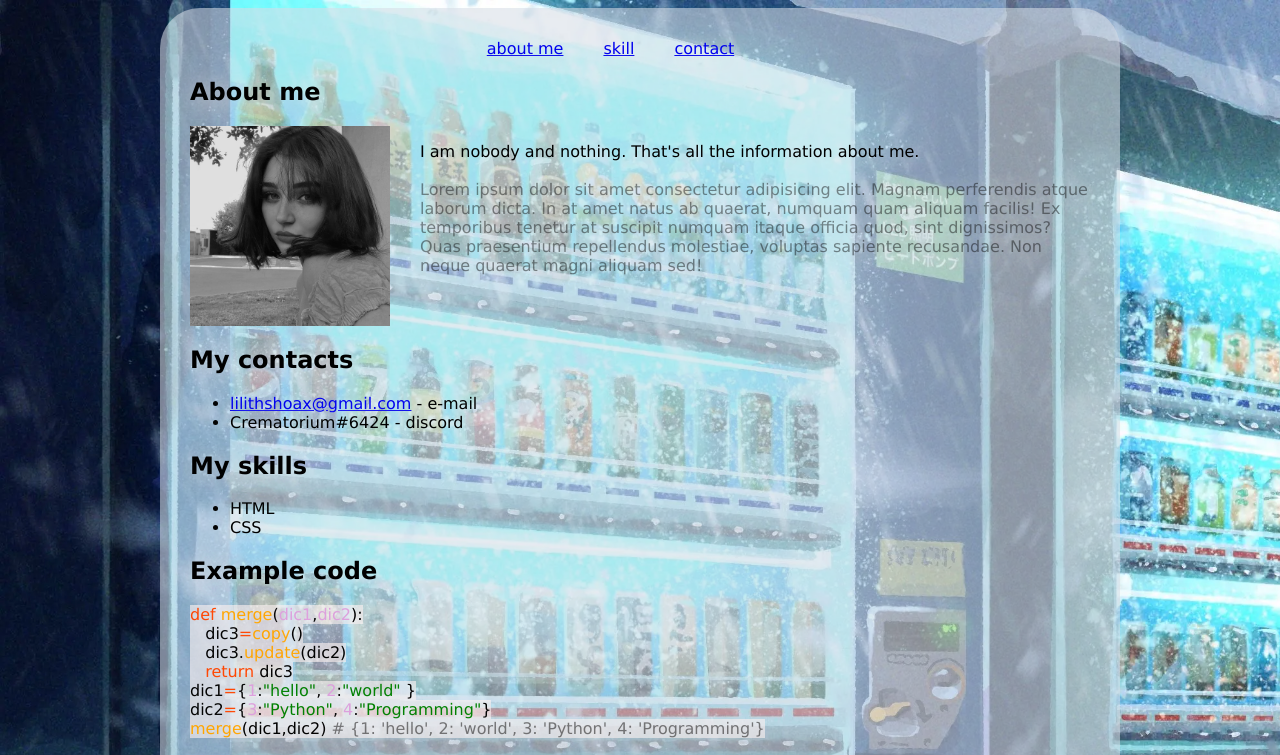
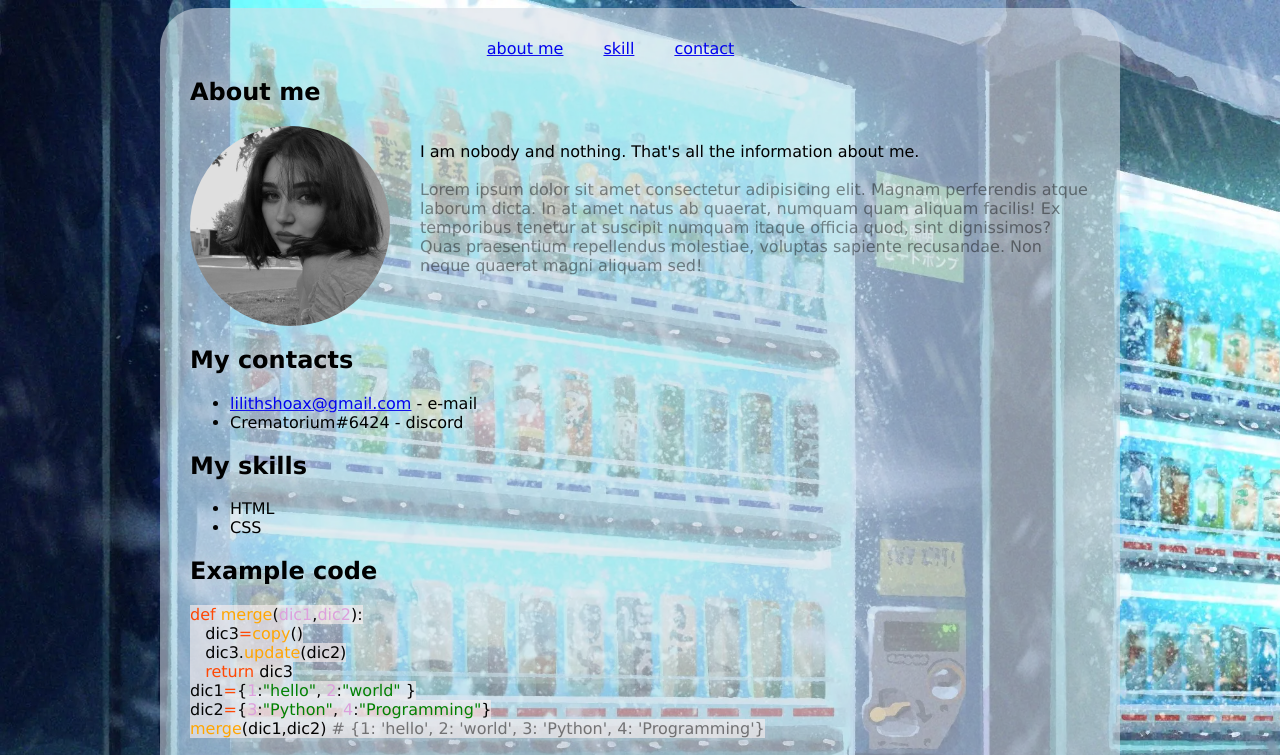
Before and after one commit to hoaxOfTheLilith/rsschool-cv, a plain HTML site: page index.html in a window 1280 px wide. Shown: the top 755 px of the page. Drawn offline with Linux system fonts and the light colour scheme.

Commit message:
fix: background

```diff
--- a/index.html
+++ b/index.html
@@ -32,7 +32,7 @@
             <section class="about-me" id="about-me-link">
                 <h2 class="about-me__title">About me</h2>
                 <div class="about-me__content">
-                    <img src="./images/5f989a9d7e1c9e3a8a12affdaedae11b.jpg" width="200" alt="avatar">
+                    <img class="about-me__content-img" src="./images/5f989a9d7e1c9e3a8a12affdaedae11b.jpg" width="200" alt="avatar">
                     <p class="about-me__content-text">
                         I am nobody and nothing. That's all the information about me. <br> <br> <span class="lorem">Lorem ipsum dolor sit amet consectetur adipisicing elit. Magnam perferendis atque laborum dicta. In at amet natus ab quaerat,
                         numquam quam aliquam facilis! Ex temporibus tenetur at suscipit numquam itaque officia quod, sint dignissimos? Quas praesentium repellendus molestiae, voluptas sapiente recusandae. Non neque quaerat magni aliquam sed!</span>
--- a/styles/style.css
+++ b/styles/style.css
@@ -17,7 +17,7 @@
 }
 
 body {
-    background-image: url(/images/backgorund.webp);
+    background-image: url("https://raw.githubusercontent.com/hoaxOfTheLilith/rsschool-cv/rsschool-cv-html/images/backgorund.webp");
     background-repeat: no-repeat;
     background-size: cover;
 }
@@ -69,6 +69,10 @@ body {
     border-radius: 30px;
 }
 
+.about-me__content-img {
+    border-radius: 50%;
+}
+
 
 /* CODE */
 
```
